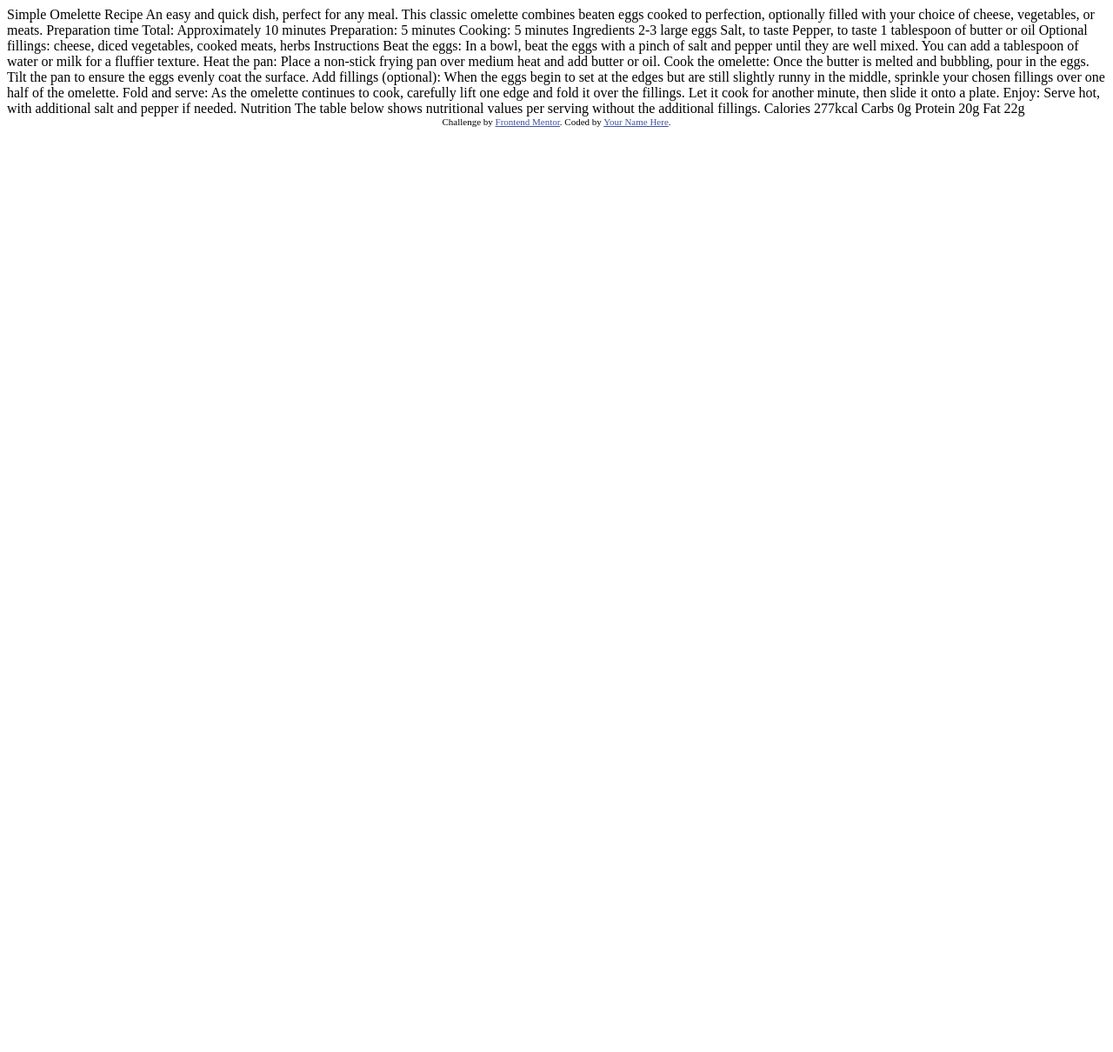
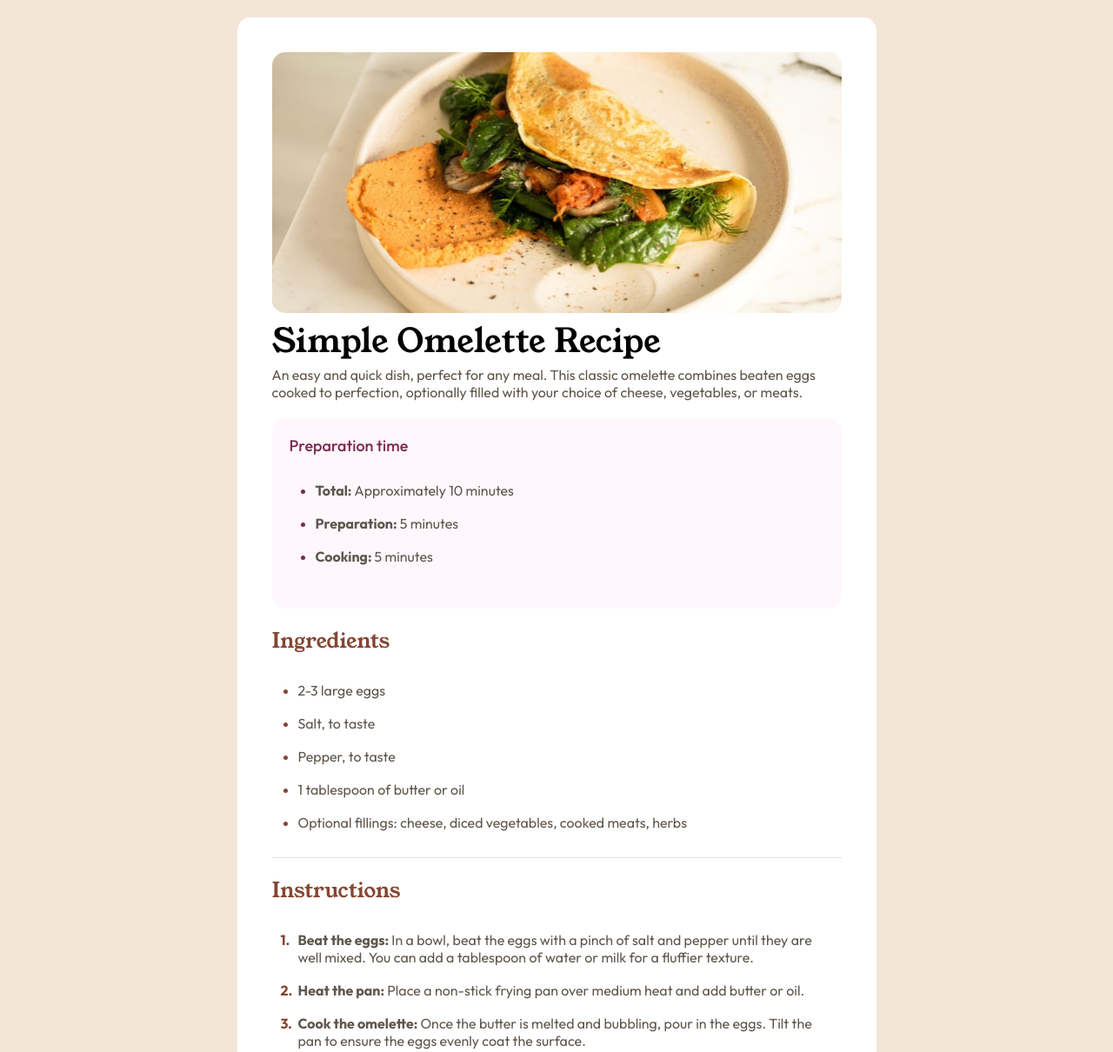
Before and after one commit to sereny33/recipe-page-main, a plain HTML site: page index.html in a window 1280 px wide. Shown: the top 1210 px of the page at 87% size. Before the commit the page ends 800 px from the top, so only its background shows below. Drawn offline with Linux system fonts and the light colour scheme.

Commit message:
Add basisc layout and styles

```diff
--- a/index.html
+++ b/index.html
@@ -5,73 +5,89 @@
   <meta name="viewport" content="width=device-width, initial-scale=1.0"> <!-- displays site properly based on user's device -->
 
   <link rel="icon" type="image/png" sizes="32x32" href="./assets/images/favicon-32x32.png">
-
+  <link rel="stylesheet" href="./styles/global.css">
+  <link rel="stylesheet" href="./styles/style.css">
   <title>Frontend Mentor | Recipe page</title>
 
   <!-- Feel free to remove these styles or customise in your own stylesheet 👍 -->
   <style>
-    .attribution { font-size: 11px; text-align: center; }
-    .attribution a { color: hsl(228, 45%, 44%); }
+
   </style>
 </head>
 <body>
+  <main class="page">
+    <article class="recipe-card">
+      <section class="overview-section">
+        <img class="recipe-image" src="./assets/images/image-omelette.jpeg" alt="Omlette with filing">
+        <h1 class="main-heading">Simple Omelette Recipe</h1>
+        <p class="recipe-description">An easy and quick dish, perfect for any meal. This classic omelette combines beaten eggs cooked
+  to perfection, optionally filled with your choice of cheese, vegetables, or meats.</p>
+      </section>
 
-  Simple Omelette Recipe
+      <section class="preparation-section">
+        <h2 class="section-heading preparation-heading">Preparation time</h2>
+        <ul class="list preparation-list">
+          <li class="list-item"><span class="bold">Total:</span>Approximately 10 minutes</li>
+          <li class="list-item"><span class="bold">Preparation:</span>5 minutes</li>
+          <li class="list-item"><span class="bold">Cooking:</span>5 minutes</li>
+        </ul>
+      </section>
 
-  An easy and quick dish, perfect for any meal. This classic omelette combines beaten eggs cooked
-  to perfection, optionally filled with your choice of cheese, vegetables, or meats.
+      <section class="ingredients-section divider">
+        <h2 class="section-heading">Ingredients</h2>
+        <ul class="list ingredients-list">
+          <li class="list-item">2-3 large eggs</li>
+          <li class="list-item">Salt, to taste</li>
+          <li class="list-item">Pepper, to taste</li>
+          <li class="list-item">1 tablespoon of butter or oil</li>
+          <li class="list-item">Optional fillings: cheese, diced vegetables, cooked meats, herbs</li>
+        </ul>
+      </section>
 
-  Preparation time
+      <section class="instructions-section divider">
+        <h2 class="section-heading">Instructions</h2>
+        <ol class="list emphasize-list">
+          <li class="list-item"><span class="bold">Beat the eggs:</span>In a bowl, beat the eggs with a pinch of salt and pepper until they are well mixed.
+  You can add a tablespoon of water or milk for a fluffier texture.</li>
+          <li class="list-item"><span class="bold">Heat the pan:</span>Place a non-stick frying pan over medium heat and add butter or oil.</li>
+          <li class="list-item"><span class="bold">Cook the omelette:</span>Once the butter is melted and bubbling, pour in the eggs. Tilt the pan to ensure
+  the eggs evenly coat the surface.</li>
+          <li class="list-item"><span class="bold"> Add fillings (optional):</span>When the eggs begin to set at the edges but are still slightly runny in the
+  middle, sprinkle your chosen fillings over one half of the omelette.</li>
+          <li class="list-item"><span class="bold">Fold and serve:</span>As the omelette continues to cook, carefully lift one edge and fold it over the
+  fillings. Let it cook for another minute, then slide it onto a plate.</li>
+          <li class="list-item"><span class="bold">Enjoy:</span>Serve hot, with additional salt and pepper if needed.</li>
+        </ol>
+      </section>
 
-  Total: Approximately 10 minutes
-  Preparation: 5 minutes
-  Cooking: 5 minutes
-
-  Ingredients
-
-  2-3 large eggs
-  Salt, to taste
-  Pepper, to taste
-  1 tablespoon of butter or oil
-  Optional fillings: cheese, diced vegetables, cooked meats, herbs
-
-  Instructions
-
-  Beat the eggs: In a bowl, beat the eggs with a pinch of salt and pepper until they are well mixed.
-  You can add a tablespoon of water or milk for a fluffier texture.
-
-  Heat the pan: Place a non-stick frying pan over medium heat and add butter or oil.
-
-  Cook the omelette: Once the butter is melted and bubbling, pour in the eggs. Tilt the pan to ensure
-  the eggs evenly coat the surface.
-
-  Add fillings (optional): When the eggs begin to set at the edges but are still slightly runny in the
-  middle, sprinkle your chosen fillings over one half of the omelette.
-
-  Fold and serve: As the omelette continues to cook, carefully lift one edge and fold it over the
-  fillings. Let it cook for another minute, then slide it onto a plate.
-
-  Enjoy: Serve hot, with additional salt and pepper if needed.
-
-  Nutrition
-
-  The table below shows nutritional values per serving without the additional fillings.
-
-  Calories
-  277kcal
-
-  Carbs
-  0g
-
-  Protein
-  20g
-
-  Fat
-  22g
+      <section class="nutrition-section">
+        <h2 class="section-heading">Nutrition</h2>
+        <table class="nutrition-table">
+          <caption class="nutrition-table__caption"> The table below shows nutritional values per serving without the additional fillings.</caption>
+          <tr class="nutrition-table__row">
+            <td>Calories</td>
+            <td class="emphasize-text">277kcal</td>
+          </tr>
+          <tr class="nutrition-table__row">
+            <td>Carbs</td>
+            <td class="emphasize-text">0g</td>
+          </tr>
+          <tr class="nutrition-table__row">
+            <td>Protein</td>
+            <td class="emphasize-text">20g</td>
+          </tr>
+          <tr class="nutrition-table__row">
+            <td>Fat</td>
+            <td class="emphasize-text">22g</td>
+          </tr>
+        </table>
+      </section>
+    </article>
+  </main>
 
   <div class="attribution">
-    Challenge by <a href="https://www.frontendmentor.io?ref=challenge" target="_blank">Frontend Mentor</a>.
-    Coded by <a href="#">Your Name Here</a>.
+    <p>Challenge by <a href="https://www.frontendmentor.io?ref=challenge" target="_blank">Frontend Mentor</a>. Coded by <a href="#">Sergei Nosov</a>.
+    </p>
   </div>
 </body>
 </html>
--- /dev/null
+++ b/styles/global.css
@@ -0,0 +1,93 @@
+@font-face {
+  font-family: 'Young Serif';
+  src: url(../assets/fonts/young-serif/YoungSerif-Regular.ttf) format('truetype');
+  font-weight: 400;
+  font-display: swap;
+}
+
+@font-face {
+  font-family: Outfit;
+  src: url(../assets/fonts/outfit/static/Outfit-Regular.ttf) format('truetype');
+  font-weight: 400;
+  font-display: swap;
+}
+
+@font-face {
+  font-family: Outfit;
+  src: url(../assets/fonts/outfit/static/Outfit-Medium.ttf) format('truetype');
+  font-weight: 600;
+  font-display: swap;
+}
+
+@font-face {
+  font-family: Outfit;
+  src: url(../assets/fonts/outfit/static/Outfit-Bold.ttf) format('truetype');
+  font-weight: 700;
+  font-display: swap;
+}
+
+:root {
+  --Stone-100: hsl(30, 54%, 90%);
+  --Stone-150: hsl(30, 18%, 87%);
+  --Stone-600: hsl(30, 10%, 34%);
+  --Stone-900: hsl(24, 5%, 18%);
+
+
+  --Brown-800: hsl(14, 45%, 36%);
+
+  --Rose-800: hsl(332, 51%, 32%);
+  --Rose-50: hsl(330, 100%, 98%);
+
+  --White: hsl(0 0% 100%);
+  --Black: hsl(0, 0%, 0%);
+
+  --text-preset-1: 400 38px/150% 'Young Serif', sans-serif;
+  --text-preset-2: 900 25px/150% 'Young Serif', sans-serif;
+  --text-preset-3: 400 18px/150% 'Outfit', sans-serif;
+  --text-preset-4: 500 16px/150% 'Outfit', sans-serif;
+  --text-preset-5-bold: 800 16px/150% 'Outfit', sans-serif;
+}
+
+*,
+*::before,
+*::after {
+  box-sizing: border-box;
+}
+
+html {
+  height: 100%;
+}
+
+body {
+  min-height: 800px;
+  max-width: 1440px;
+  min-width: 375px;
+  margin: 0 auto;
+  font-family: Outfit, sans-serif;
+  overflow: auto;
+  padding: 20px;
+}
+
+
+h1,
+h2,
+h3,
+h4,
+h5,
+h6,
+p,
+ul,
+ol,
+li,
+blockquote {
+  margin: 0;
+  padding: 0;
+}
+
+a {
+  color: inherit;
+}
+
+button {
+  font: inherit;
+}
--- /dev/null
+++ b/styles/style.css
@@ -0,0 +1,156 @@
+body {
+  background-color: var(--Stone-100);
+  display: flex;
+  flex-direction: column;
+  justify-content: center;
+  align-items: center;
+  gap: 20px;
+}
+
+h1,
+h2,
+h3,
+h4,
+h5,
+h6 {
+  font-family: 'Young Serif', sans-serif;
+  font-weight: 400;
+  color: var(--Brown-800);
+}
+
+p,
+ul,
+ol,
+li,
+blockquote,
+td,
+caption {
+  color: var(--Stone-600);
+}
+
+.list {
+  padding: 30px;
+  display: flex;
+  flex-direction: column;
+  gap: 18px;
+}
+
+.page {
+  font-family: Outfit, sans-serif;
+  font-size: 16px;
+  width: clamp(375, 80%, 735px);
+  max-width: 735px;
+  min-width: 375px;
+  background-color: var(--White);
+  padding: 40px;
+  display: flex;
+  flex-direction: column;
+  justify-content: center;
+  align-items: center;
+  border-radius: 15px;
+}
+
+.recipe-card {
+  display: flex;
+  flex-direction: column;
+  gap: 20px;
+}
+
+.recipe-image {
+  width: 100%;
+  border-radius: 15px;
+}
+
+.main-heading {
+  font: var(--text-preset-1);
+  color: var(--Black)
+}
+
+.preparation-section {
+  background-color: #FFF7FC ;
+  padding: 20px;
+  border-radius: 15px;
+}
+
+.preparation-heading {
+  font-family: Outfit, sans-serif;
+  font-size: 18px;
+  font-weight: 600;
+  color: var(--Rose-800);
+}
+
+.divider::after {
+  content: '';
+  display: block;
+  width: 100%;
+  height: 1px;
+  border-bottom: 1px solid hsl(0, 0%, 88%);
+
+}
+
+.bold {
+  font-weight: 700;
+}
+
+.bold::after {
+  content: ' ';
+}
+
+.nutrition-table {
+  width: 100%;
+}
+
+
+tr:not(:last-of-type) td {
+  border-bottom: 1px solid hsl(0, 0%, 88%);
+}
+
+td {
+  padding: 15px 0;
+}
+
+caption {
+  text-align: start;
+  margin: 20px 0;
+}
+
+.emphasize-text {
+  color: var(--Brown-800);
+  font-weight: 700;
+}
+
+ol {
+  counter-reset: item;
+
+}
+
+ol li {
+  display: block;
+  position: relative;
+}
+
+ol li:before {
+  content: counter(item) ". ";
+  counter-increment: item;
+  color: var(--Brown-800);
+  font-weight: 700;
+  position: absolute;
+  left: -20px;
+}
+
+.ingredients-list .list-item::marker {
+  color: var(--Brown-800);
+}
+
+.preparation-list .list-item::marker {
+  color: var(--Rose-800);
+}
+
+.attribution {
+  font-size: 11px;
+  text-align: center;
+}
+
+.attribution a {
+  color: hsl(228, 45%, 44%);
+}
```
